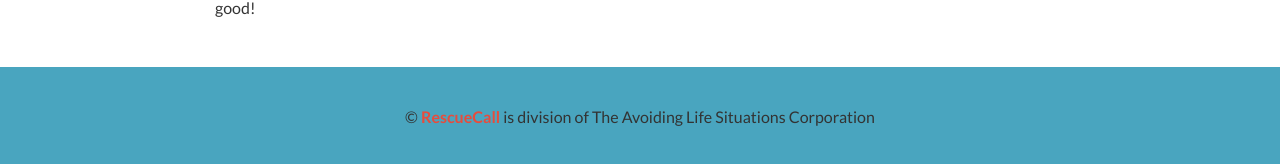
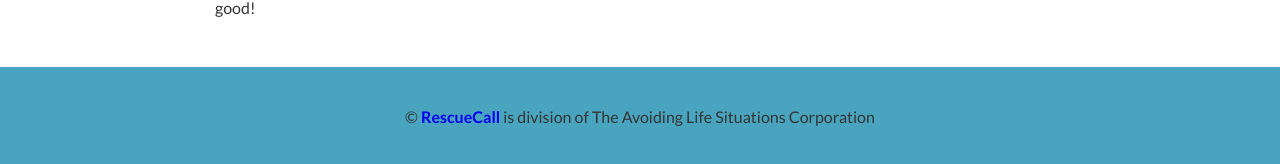
Before and after one commit to RescueCall/rescuecall.github.io, a Jekyll site: the page built from index.html, in a window 1280 px wide. Shown: the part 957-1121 px from the top of the page. Built offline with Jekyll 4.4.1, drawn with Linux system fonts in a browser that asks for light colours; nearby versions of some CDN libraries.

Commit message:
Change link color

```diff
--- a/assets/main.scss
+++ b/assets/main.scss
@@ -143,7 +143,6 @@ body {
 }
 
 a {
-  color: #e74c3c;
   text-decoration: none;
   font-weight: bold;
 }
```
